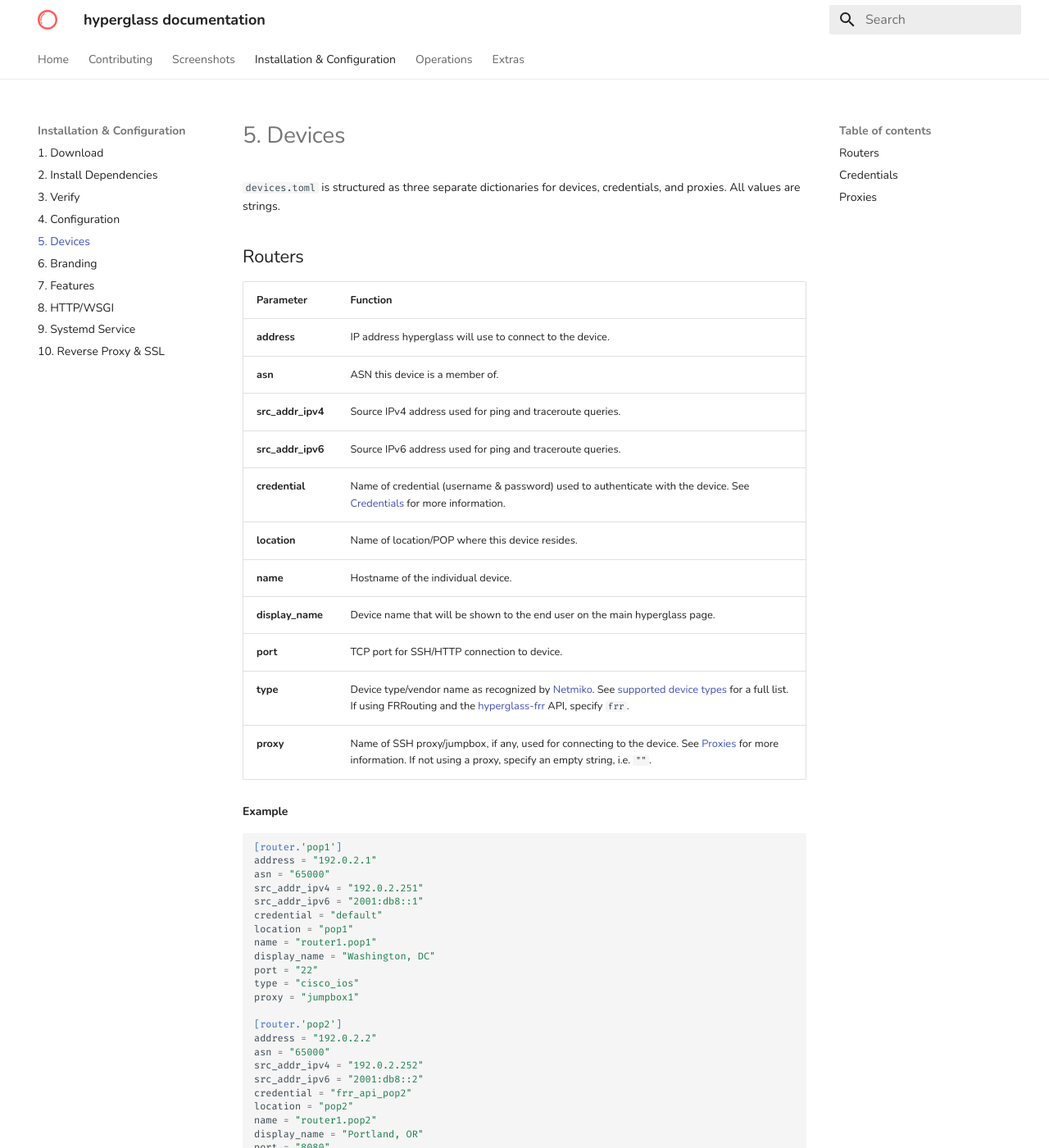
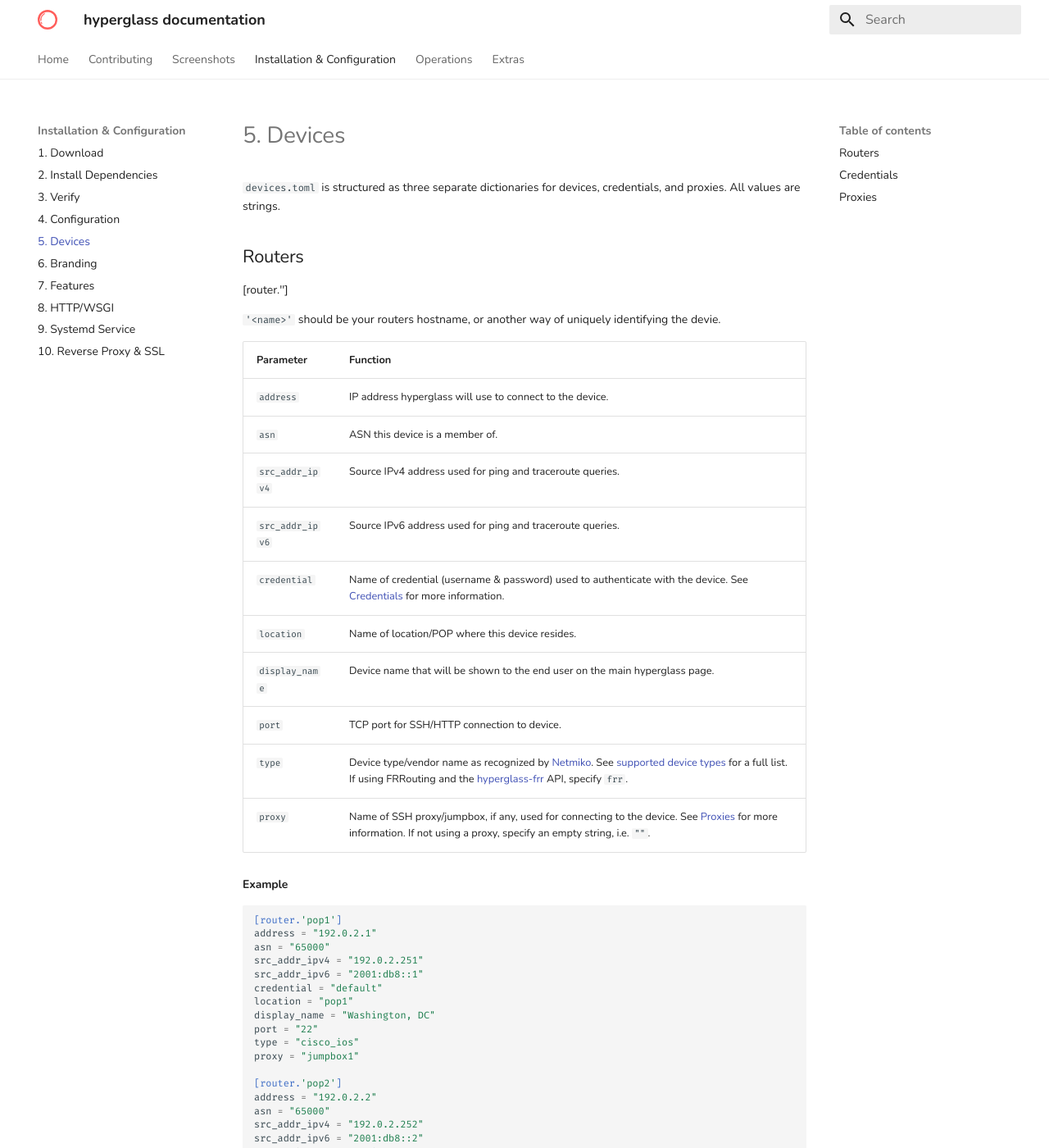
Before and after one commit to thatmattlove/hyperglass-docs, an MkDocs documentation site: the page built from docs/installation/devices.md, in a window 1280 px wide and 1400 px high. Shown: the whole window at 82% size. Built offline with MkDocs 1.6.1 and Material for MkDocs 9.7.7, drawn with Linux system fonts in a browser that asks for light colours.

Commit message:
formatting update, removed name key

```diff
--- a/docs/installation/devices.md
+++ b/docs/installation/devices.md
@@ -2,19 +2,22 @@
 
 ## Routers
 
-| Parameter         | Function                                                                                                                                                                                                                                                                              |
-| ----------------- | ------------------------------------------------------------------------------------------------------------------------------------------------------------------------------------------------------------------------------------------------------------------------------------- |
-| **address**       | IP address hyperglass will use to connect to the device.                                                                                                                                                                                                                              |
-| **asn**           | ASN this device is a member of.                                                                                                                                                                                                                                                       |
-| **src_addr_ipv4** | Source IPv4 address used for ping and traceroute queries.                                                                                                                                                                                                                             |
-| **src_addr_ipv6** | Source IPv6 address used for ping and traceroute queries.                                                                                                                                                                                                                             |
-| **credential**    | Name of credential (username & password) used to authenticate with the device. See [Credentials](#credentials) for more information.                                                                                                                                                  |
-| **location**      | Name of location/POP where this device resides.                                                                                                                                                                                                                                       |
-| **name**          | Hostname of the individual device.                                                                                                                                                                                                                                                    |
-| **display_name**  | Device name that will be shown to the end user on the main hyperglass page.                                                                                                                                                                                                           |
-| **port**          | TCP port for SSH/HTTP connection to device.                                                                                                                                                                                                                                           |
-| **type**          | Device type/vendor name as recognized by [Netmiko](https://github.com/ktbyers/netmiko). See [supported device types](../../extras/supported-device-types) for a full list. If using FRRouting and the [hyperglass-frr](https://github.com/checktheroads/hyperglass-frr) API, specify `frr`. |
-| **proxy**         | Name of SSH proxy/jumpbox, if any, used for connecting to the device. See [Proxies](#proxies) for more information. If not using a proxy, specify an empty string, i.e. `""`.                                                                                                             |
+[router.'<name>']
+
+`'<name>'` should be your routers hostname, or another way of uniquely identifying the devie.
+
+| Parameter       | Function                                                                                                                                                                                                                                                                                    |
+| --------------- | ------------------------------------------------------------------------------------------------------------------------------------------------------------------------------------------------------------------------------------------------------------------------------------------- |
+| `address`       | IP address hyperglass will use to connect to the device.                                                                                                                                                                                                                                    |
+| `asn`           | ASN this device is a member of.                                                                                                                                                                                                                                                             |
+| `src_addr_ipv4` | Source IPv4 address used for ping and traceroute queries.                                                                                                                                                                                                                                   |
+| `src_addr_ipv6` | Source IPv6 address used for ping and traceroute queries.                                                                                                                                                                                                                                   |
+| `credential`    | Name of credential (username & password) used to authenticate with the device. See [Credentials](#credentials) for more information.                                                                                                                                                        |
+| `location`      | Name of location/POP where this device resides.                                                                                                                                                                                                                                             |
+| `display_name`  | Device name that will be shown to the end user on the main hyperglass page.                                                                                                                                                                                                                 |
+| `port`          | TCP port for SSH/HTTP connection to device.                                                                                                                                                                                                                                                 |
+| `type`          | Device type/vendor name as recognized by [Netmiko](https://github.com/ktbyers/netmiko). See [supported device types](../../extras/supported-device-types) for a full list. If using FRRouting and the [hyperglass-frr](https://github.com/checktheroads/hyperglass-frr) API, specify `frr`. |
+| `proxy`         | Name of SSH proxy/jumpbox, if any, used for connecting to the device. See [Proxies](#proxies) for more information. If not using a proxy, specify an empty string, i.e. `""`.                                                                                                               |
 
 #### Example
 
@@ -26,7 +29,6 @@
 src_addr_ipv6 = "2001:db8::1"
 credential = "default"
 location = "pop1"
-name = "router1.pop1"
 display_name = "Washington, DC"
 port = "22"
 type = "cisco_ios"
@@ -39,7 +41,6 @@
 src_addr_ipv6 = "2001:db8::2"
 credential = "frr_api_pop2"
 location = "pop2"
-name = "router1.pop2"
 display_name = "Portland, OR"
 port = "8080"
 type = "frr"
@@ -76,11 +77,11 @@
 
 | Parameter       | Function                                                                                                                                                                                                                                                                               |
 | --------------- | -------------------------------------------------------------------------------------------------------------------------------------------------------------------------------------------------------------------------------------------------------------------------------------- |
-| **address**     | IP address hyperglass will use to connect to the device.                                                                                                                                                                                                                               |
-| **username**    | Username for SSH authentication to the proxy server/jumpbox. SSH Key authentication is not yet supported.                                                                                                                                                                              |
-| **password**    | Plain text password for SSH authentication to the proxy server/jumpbox.                                                                                                                                                                                                                |
-| **type**        | Device type/vendor name as recognized by [Netmiko](https://github.com/ktbyers/netmiko). See [supported device types](../../extras/supported-device-types) for a full list.                                                                                                                   |
-| **ssh_command** | Command used to initiate an SSH connection _from_ the proxy server to the target device. `{username}` will map to the target device (router) username as defined in its associated credential mapping. `{host}` will map to the target device IP address as defined in `devices.toml`. |
+| `address`     | IP address hyperglass will use to connect to the device.                                                                                                                                                                                                                               |
+| `username`    | Username for SSH authentication to the proxy server/jumpbox. SSH Key authentication is not yet supported.                                                                                                                                                                              |
+| `password`    | Plain text password for SSH authentication to the proxy server/jumpbox.                                                                                                                                                                                                                |
+| `type`        | Device type/vendor name as recognized by [Netmiko](https://github.com/ktbyers/netmiko). See [supported device types](../../extras/supported-device-types) for a full list.                                                                                                             |
+| `ssh_command` | Command used to initiate an SSH connection _from_ the proxy server to the target device. `{username}` will map to the target device (router) username as defined in its associated credential mapping. `{host}` will map to the target device IP address as defined in `devices.toml`. |
 
 #### Example
 
```
